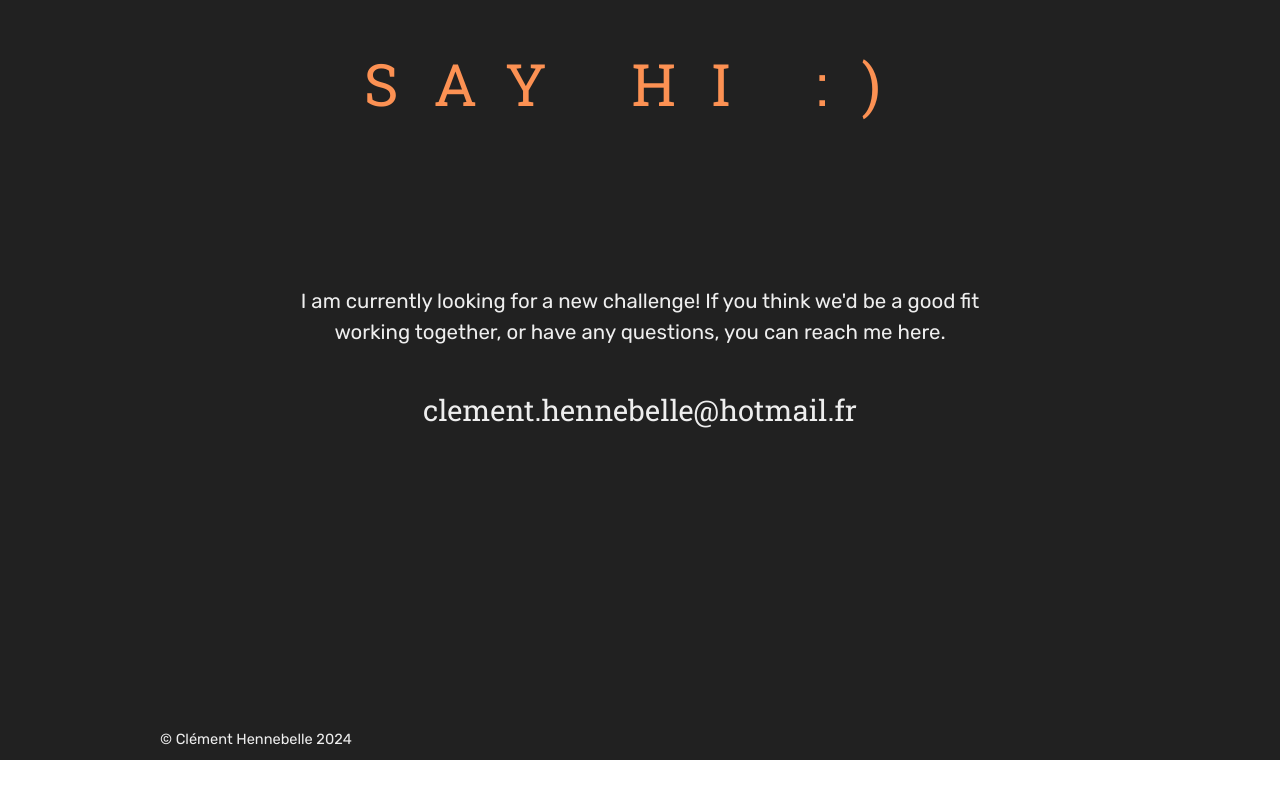
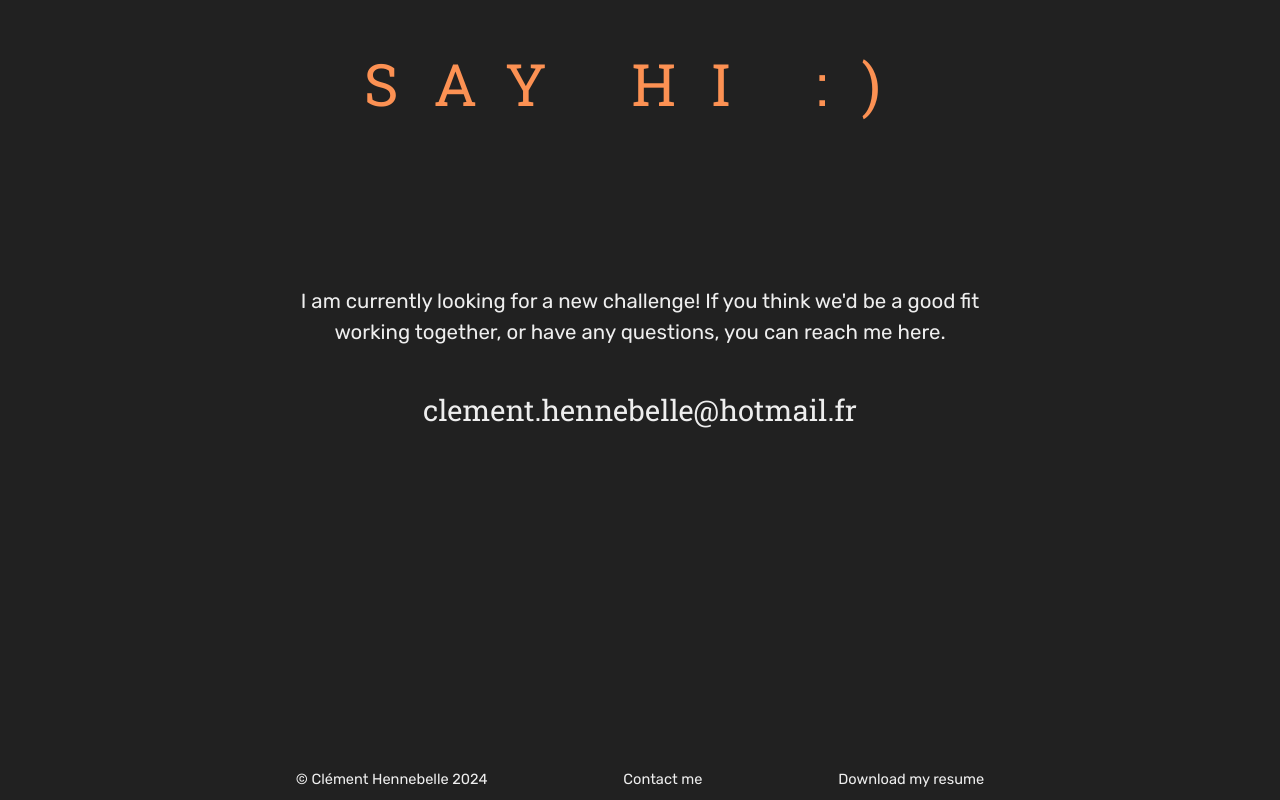
Before and after one commit to Havkiin/portfolio, a React (Vite) app: page / in a window 1280 px wide. Shown: the part 1632-2432 px from the top of the page. Before the commit the page ends 2392 px from the top, so only its background shows below. Built offline with nearby package versions, Linux system fonts and the light colour scheme; the HTML template or start-up script is replaced by a standard one.

Commit message:
Changed back to projects button, added resume and contact in footer

```diff
--- a/src/components/AppFooter.tsx
+++ b/src/components/AppFooter.tsx
@@ -1,3 +1,4 @@
+import i18next from 'i18next';
 import React from 'react'
 
 function AppFooter () {
@@ -5,6 +6,8 @@ function AppFooter () {
     return (
         <div className = "AppFooter greywhite">
             <p>© Clément Hennebelle 2024</p>
+            <a href="mailto:clement.hennebelle@hotmail.fr" className="Email">{i18next.t('footer:contact')}</a>
+            <a href={`/Resume_ClémentHennebelle_${i18next.resolvedLanguage}.pdf`} className="Email" download>{i18next.t('footer:resume')}</a>
         </div>
     );
 }
--- a/src/data/Translations.ts
+++ b/src/data/Translations.ts
@@ -63,6 +63,10 @@ i18next
             },
             music: {
                 description: 'is a techno & hard techno project, exploring the brutality and industrialness of a dark universe filled with frenzied melodies.'
+            },
+            footer: {
+                contact: 'Contact me',
+                resume: 'Download my resume'
             }
         },
         fr : {
@@ -120,9 +124,12 @@ i18next
                 },
                 backToProjects: 'Retour aux projets'
             },
-
             music: {
                 description: 'est un projet de techno & hard techno explorant la brutalité et l\'industrialité d\'un univers sombre, empli de mélodies frénétiques.'
+            },
+            footer: {
+                contact: 'Contactez-moi',
+                resume: 'Téléchargez mon CV'
             }
         }
     }
--- a/src/pages/ProjectPage.tsx
+++ b/src/pages/ProjectPage.tsx
@@ -51,7 +51,7 @@ function ProjectPage ({ project } : { project : ProgrammingProject }) {
           </div>
         </div>
         <DisplayContent project={project} />
-        <div><Link to={Routes.programming} className="textLink greywhite">{i18next.t('programming:backToProjects')}</Link></div>
+        <div><button className="BackButton"><Link to={Routes.programming}>{i18next.t('programming:backToProjects')}</Link></button></div>
       </div>
       <AppFooter />
     </div>
--- a/src/styles/App.css
+++ b/src/styles/App.css
@@ -62,6 +62,28 @@
   text-decoration: underline;
 }
 
+.textLink {
+  position: relative;
+  display: inline-block;
+  text-decoration: none;
+}
+
+.textLink::before {
+  content: "";
+  position: absolute;
+  width: 100%;
+  height: 2px;
+  bottom: 0;
+  left: 0;
+  transform: scaleX(0);
+  transform-origin: top left;
+  transition: transform 0.3s ease;
+}
+
+.textLink:hover::before {
+  transform: scaleX(1);
+}
+
 .orange {
   color: #fc9153;
 }
@@ -95,7 +117,9 @@
 .AppFooter {
   height: 5vh;
   width: 75vw;
+  margin: 5vh 0 0;
   display: flex;
   font-size: 0.5em;
   align-items: center;
+  justify-content: space-evenly;
 }
--- a/src/styles/Home.css
+++ b/src/styles/Home.css
@@ -46,28 +46,6 @@
     padding:5%;
     margin:0;
     text-align: left;
-}
-
-.textLink {
-    position: relative;
-    display: inline-block;
-    text-decoration: none;
-}
-
-.textLink::before {
-    content: "";
-    position: absolute;
-    width: 100%;
-    height: 2px;
-    bottom: 0;
-    left: 0;
-    transform: scaleX(0);
-    transform-origin: top left;
-    transition: transform 0.3s ease;
-}
-
-.textLink:hover::before {
-    transform: scaleX(1);
 }
 
 .ResumeTitle {
--- a/src/styles/ProgrammingProject.css
+++ b/src/styles/ProgrammingProject.css
@@ -51,3 +51,18 @@
 .ImageBlock {
     width: 100%;
 }
+
+.BackButton {
+    font-size: 0.8em;
+    padding: 4%;
+    white-space: nowrap;
+    border-radius: 2% / 10%;
+    background-color: #fc9153;
+    border: solid 2px transparent;
+}
+
+.BackButton:hover {
+    background-color: white;
+    color: #fc9153;
+    border: solid 2px #fc9153;
+}
```
Also changed, not shown: todo.txt, 2 other files (tests, documents, lock files or other folders).
